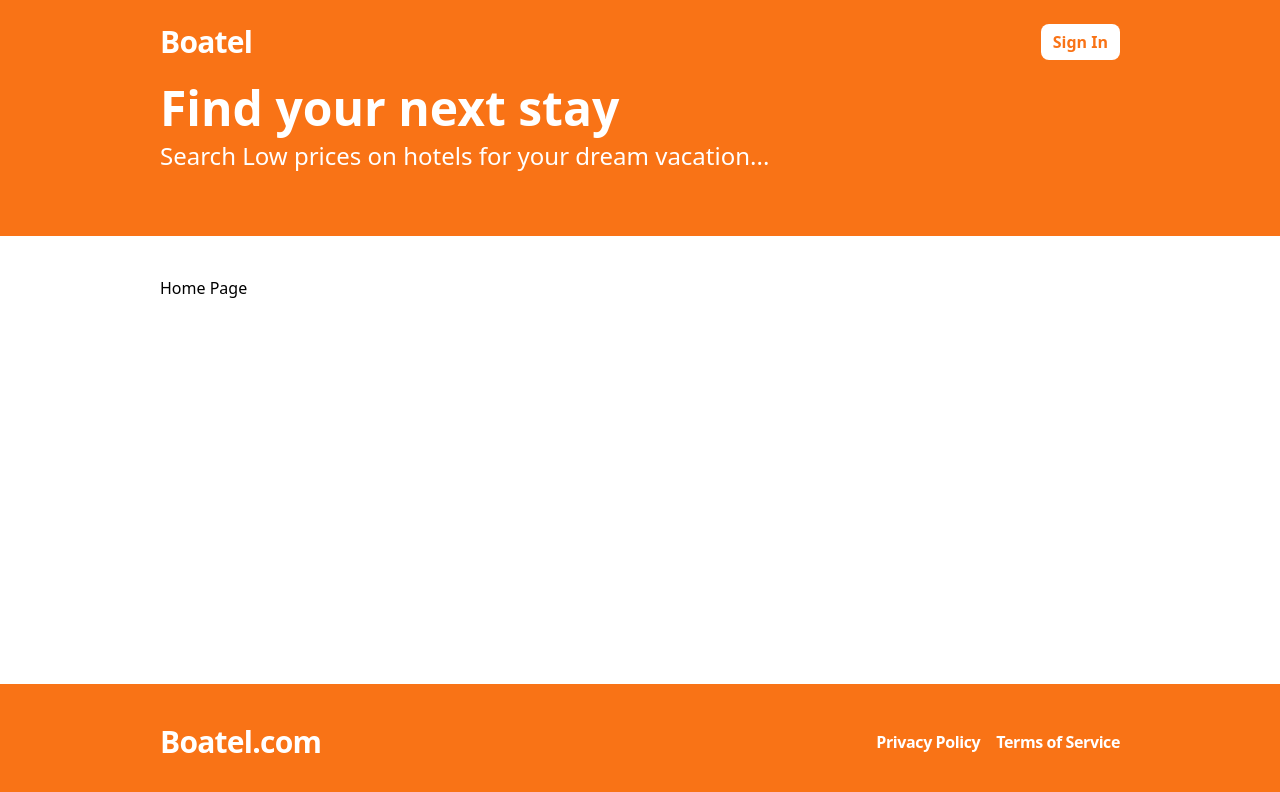
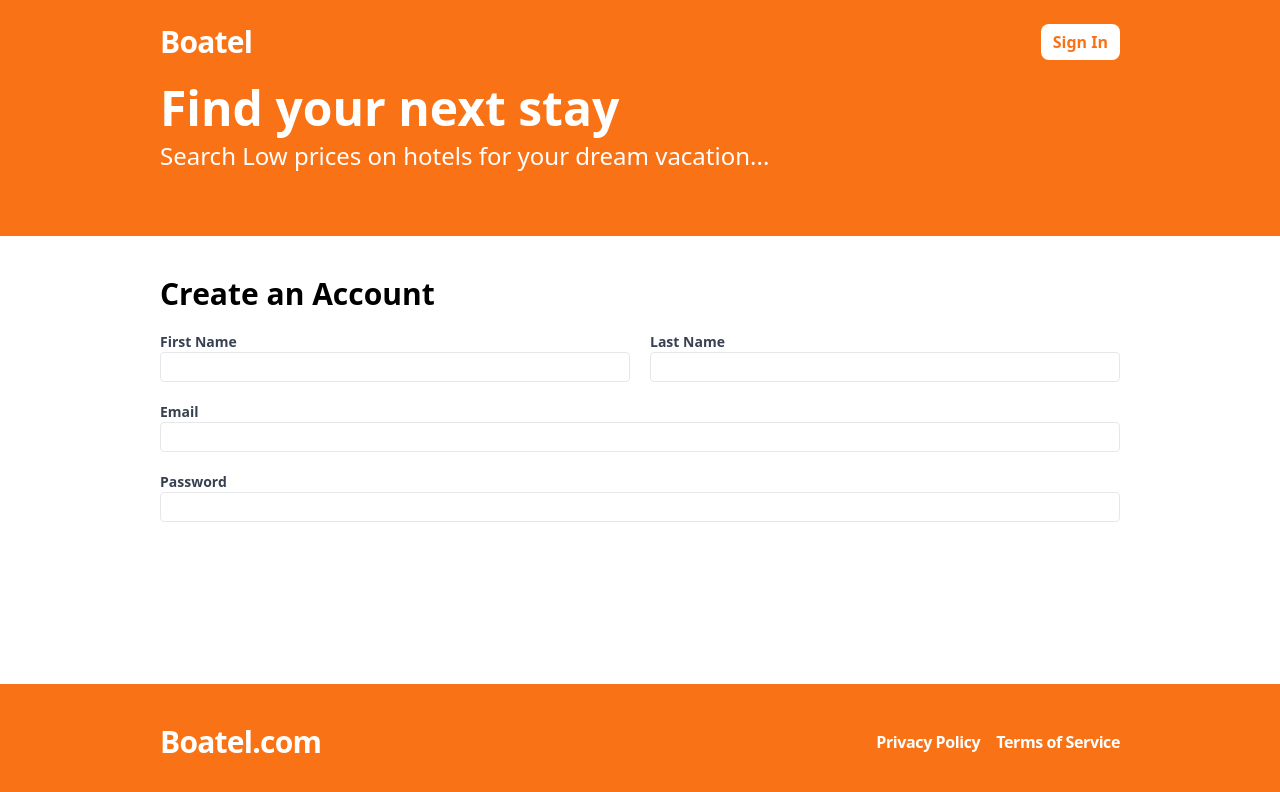
Before and after one commit to krishnanjalivu/boatel, a React (Vite) app in the folder Frontend/: page /register in a window 1280 px wide. Before the commit this address led to /. Shown: the top 792 px of the page. Built offline with nearby package versions, Linux system fonts and the light colour scheme.

Commit message:
create an account

```diff
--- a/Frontend/package.json
+++ b/Frontend/package.json
@@ -12,6 +12,7 @@
   "dependencies": {
     "react": "^18.2.0",
     "react-dom": "^18.2.0",
+    "react-hook-form": "^7.51.4",
     "react-router-dom": "^6.23.1"
   },
   "devDependencies": {
--- a/Frontend/src/App.tsx
+++ b/Frontend/src/App.tsx
@@ -1,5 +1,6 @@
 import { BrowserRouter, Navigate, Route, Routes } from "react-router-dom";
 import Layout from "./layouts/Layout";
+import Register from "./pages/Register";
 
 const App = () => {
   return (
@@ -21,6 +22,14 @@
             </Layout>
           }
         />
+        <Route
+          path="/register"
+          element={
+            <Layout>
+              <Register />
+            </Layout>
+          }
+        />
         <Route path="*" element={<Navigate to="/" />} />
       </Routes>
     </BrowserRouter>
--- /dev/null
+++ b/Frontend/src/pages/Register.tsx
@@ -0,0 +1,58 @@
+import { useForm } from "react-hook-form";
+
+type RegisterFormData = {
+  firstName: string;
+  lastName: string;
+  email: string;
+  password: string;
+  confirmPassword: string;
+};
+
+const Register = () => {
+  const { register } = useForm<RegisterFormData>();
+  return (
+    <form className="flex flex-col gap-5">
+      <h2 className="text-3xl font-bold">Create an Account</h2>
+      <div className="flex flex-col md:flex-row gap-5 ">
+        <label className="text-gray-700 text-sm font-bold flex-1">
+          First Name
+          <input
+            className="border rounded w-full py-1 px-2 font-normal"
+            {...register("firstName", { required: "This field is required" })}
+          ></input>
+        </label>
+        <label className="text-gray-700 text-sm font-bold flex-1">
+          Last Name
+          <input
+            className="border rounded w-full py-1 px-2 font-normal"
+            {...register("lastName", { required: "This field is required" })}
+          ></input>
+        </label>
+      </div>
+      <label className="text-gray-700 text-sm font-bold flex-1">
+        Email
+        <input
+          type="email"
+          className="border rounded w-full py-1 px-2 font-normal"
+          {...register("email", { required: "This field is required" })}
+        ></input>
+      </label>
+      <label className="text-gray-700 text-sm font-bold flex-1">
+        Password
+        <input
+          type="password"
+          className="border rounded w-full py-1 px-2 font-normal"
+          {...register("password", {
+            required: "This field is required",
+            minLength: {
+              value: 6,
+              message: "Password must be atleast 6 characters",
+            },
+          })}
+        ></input>
+      </label>
+    </form>
+  );
+};
+
+export default Register;
--- a/Frontend/tailwind.config.js
+++ b/Frontend/tailwind.config.js
@@ -7,7 +7,9 @@
   theme: {
     extend: {},
     container:{
-      padding:"10rem",
+      padding:{
+        md:"10rem",
+      }
 
     }
   },
```
Also changed, not shown: 1 other file (tests, documents, lock files or other folders).
